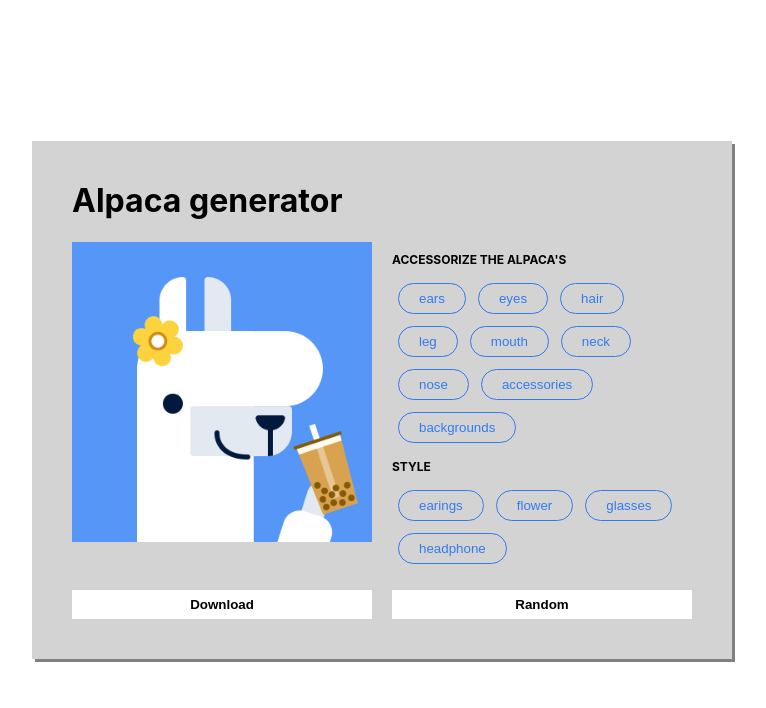
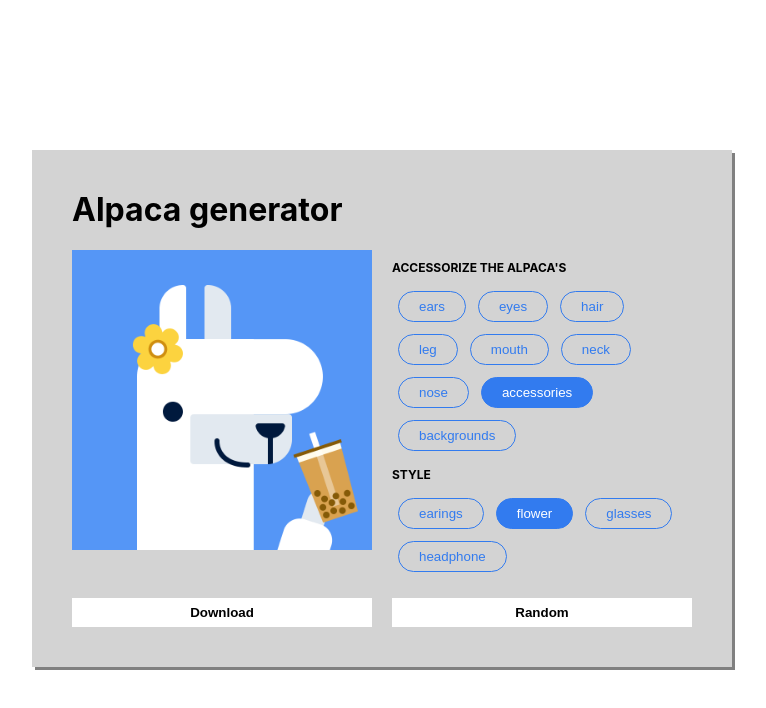
Before and after one commit to changjandam/alpaca-generator, a React (Create React App) app: page / in a window 1280 px wide. Shown: the top 708 px of the page, without its empty margins (258-1024 px from the left). Built offline with nearby package versions, Linux system fonts and the light colour scheme.

Commit message:
finish select method

```diff
--- a/src/App.js
+++ b/src/App.js
@@ -8,9 +8,10 @@ const StyledMain = styled.main`
   display: flex;
   flex-direction: column;
   align-items: center;
-  justify-content: center;
 `
 const StyledDiv = styled.div`
+  position: relative;
+  top: 150px;
   padding: 40px;
   background: lightgray;
   box-shadow: 3px 3px gray;
--- a/src/alpaca/hair/index.js
+++ b/src/alpaca/hair/index.js
@@ -4,7 +4,6 @@ const HAIR = {
   default: require('./default.png').default,
   elegant: require('./elegant.png').default,
   fancy: require('./fancy.png').default,
-  quiff: require('./quiff.png').default,
   short: require('./short.png').default
 }
 
--- a/src/components/Alpaca/AlpacaDisplayDiv.js
+++ b/src/components/Alpaca/AlpacaDisplayDiv.js
@@ -16,7 +16,6 @@ const RelativeDiv = styled.div`
 `
 
 const AlpacaDisplayDiv = (props) => {
-  console.log(props)
   return (
     <div id='output'>
       <RelativeDiv>
--- a/src/components/Alpaca/Section.js
+++ b/src/components/Alpaca/Section.js
@@ -29,12 +29,19 @@ const Section = () => {
   const [currentPart, setCurrentPart] = useState('ACCESSORIES')
   const [currentStyle, setCurrentStyle] = useState('flower')
 
+  const findCurrentStyleKey = (partKey, styles) => {
+    const currentStyles = ALPACA[partKey]
+    const currentStyleValue = styles[partKey]
+    return Object.keys(currentStyles).find(style => currentStyles[style] === currentStyleValue)
+  }
+
   const randomPartsHandler = () => {
     const randomPickStyle = (partObject) => {
       const styleValues = Object.values(partObject)
       return styleValues[Math.floor(Math.random() * styleValues.length)]
     }
-    setAllSelectedParts({
+
+    const randomStyles = {
       ACCESSORIES: randomPickStyle(ALPACA.ACCESSORIES),
       BACKGROUNDS: randomPickStyle(ALPACA.BACKGROUNDS),
       EARS: randomPickStyle(ALPACA.EARS),
@@ -44,21 +51,30 @@ const Section = () => {
       MOUTH: randomPickStyle(ALPACA.MOUTH),
       NECK: randomPickStyle(ALPACA.NECK),
       NOSE: ALPACA.NOSE.default
-    })
+    }
+    setAllSelectedParts(randomStyles)
+    const styleKey = findCurrentStyleKey(currentPart, randomStyles)
+    setCurrentStyle(styleKey)
   }
 
-  const partChageHandler = (part) => {
-    setCurrentPart(currentPart)
+  const partChageHandler = (event) => {
+    setCurrentPart(event.target.id)
+    const currentStyleKey = findCurrentStyleKey(event.target.id, allSelectedParts)
+    setCurrentStyle(currentStyleKey)
   }
 
-  const styleChangeHandler = (style) => {
-    setCurrentStyle(currentStyle)
+  const styleChangeHandler = (event) => {
+    setAllSelectedParts((preAllselectedParts) => ({
+      ...preAllselectedParts,
+      [currentPart]: ALPACA[currentPart.toString()][event.target.id.toString()]
+    }))
+    setCurrentStyle(event.target.id)
   }
 
   return (
     <GridSection>
       <AlpacaDisplayDiv allSelectedParts={allSelectedParts} />
-      <Selectors partsData={ALPACA} part={currentPart} onPartChange={partChageHandler} style={currentStyle} onStyleChange={styleChangeHandler} />
+      <Selectors partsData={ALPACA} currentPart={currentPart} onPartChange={partChageHandler} currentStyle={currentStyle} onStyleChange={styleChangeHandler} />
       <MethodButton id='download'><strong>Download</strong></MethodButton>
       <MethodButton id='random' onClick={randomPartsHandler}><strong>Random</strong></MethodButton>
     </GridSection>
--- a/src/components/Alpaca/Selectors.js
+++ b/src/components/Alpaca/Selectors.js
@@ -14,15 +14,17 @@ const Selectors = (props) => {
         <H2 id='parts-title'>ACCESSORIZE THE ALPACA&apos;S</H2>
         <div id='parts-btn-group'>
           {Object.keys(props.partsData).map(part => {
-            return (<SelectorButton key={part}>{part.toString().toLowerCase()}</SelectorButton>)
+            if (part === props.currentPart) return (<SelectorButton key={part} id={part} onClick={props.onPartChange} selected>{part.toString().toLowerCase()}</SelectorButton>)
+            return (<SelectorButton key={part} id={part} onClick={props.onPartChange}>{part.toString().toLowerCase()}</SelectorButton>)
           })}
         </div>
       </div>
       <div id='styles'>
         <H2 id='styles-title'>STYLE</H2>
         <div id='styles-btn-group'>
-          {Object.keys(props.partsData[props.part]).map(style => {
-            return (<SelectorButton key={style}>{style.toString().toLowerCase()}</SelectorButton>)
+          {Object.keys(props.partsData[props.currentPart]).map(style => {
+            if (style === props.currentStyle) return (<SelectorButton key={style} id={style} onClick={props.onStyleChange} selected>{style.toString().toLowerCase()}</SelectorButton>)
+            return (<SelectorButton key={style} id={style} onClick={props.onStyleChange}>{style.toString().toLowerCase()}</SelectorButton>)
           })}
         </div>
       </div>
@@ -32,9 +34,9 @@ const Selectors = (props) => {
 
 Selectors.propTypes = {
   partsData: Proptypes.object,
-  part: Proptypes.string,
+  currentPart: Proptypes.string,
   onPartChange: Proptypes.func,
-  style: Proptypes.string,
+  currentStyle: Proptypes.string,
   onStyleChange: Proptypes.func
 }
 
--- a/src/components/UI/MethodButton.js
+++ b/src/components/UI/MethodButton.js
@@ -8,7 +8,7 @@ const MethodButton = styled.button`
   background: #FFFFFF;
 
   &&:hover {
-    transform: scale(1.1)
+    transform: scale(1.05)
   }
 `
 export default MethodButton
```
Also changed, not shown: src/alpaca/hair/quiff.png (deleted).
